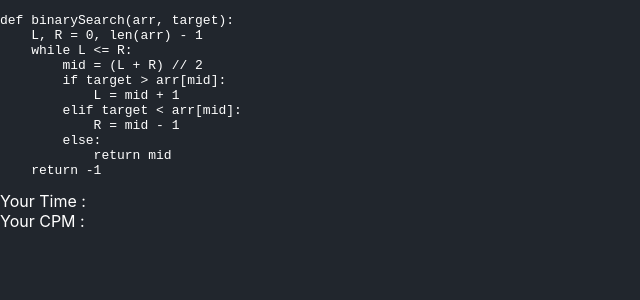
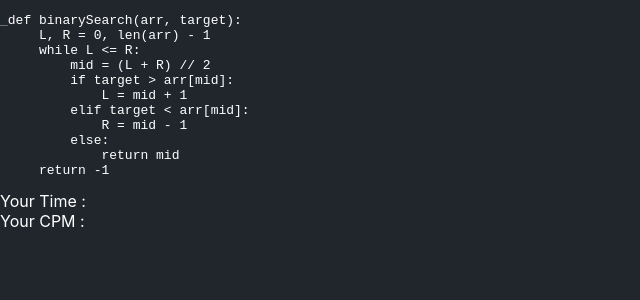
Before and after one commit to yoyokabo/DevsType, a React (Create React App) app in the folder go-fast-break-things/: page / in a window 1280 px wide. Shown: the top 300 px of the page, without its empty margins (0-640 px from the left). Built offline with nearby package versions, Linux system fonts and the light colour scheme.

Commit message:
Added blinking text cursor

```diff
--- a/go-fast-break-things/src/App.tsx
+++ b/go-fast-break-things/src/App.tsx
@@ -1,6 +1,7 @@
 import { useRef , useEffect, useState } from 'react';
 import './App.css';
 import validator from './utils/validator';
+import Blink from './components/blink';
 
 let capsLockOn = false;
 let shiftOn = false;
@@ -187,6 +188,7 @@ function App() {
           </pre>
           <pre style={{ color: 'red' }}>{wrong}
             </pre>
+            <Blink text='_'></Blink>
             <pre style={{ color: 'white' }}>{content}
             </pre>
 
--- /dev/null
+++ b/go-fast-break-things/src/components/blink.tsx
@@ -0,0 +1,14 @@
+import styles from "../styles/blink.module.css"
+
+interface BlinkProps {
+    text: string
+}
+const Blink = ({text}: BlinkProps) => {
+    return (
+        <>
+        <pre className={`${styles.blink_me}`}>{text}</pre>
+    </>
+    )
+}
+
+export default Blink
--- /dev/null
+++ b/go-fast-break-things/src/styles/blink.module.css
@@ -0,0 +1,12 @@
+body{
+    color: white;}
+
+    .blink_me {
+      animation: blinker 1.3s linear infinite;
+    }
+
+    @keyframes blinker {
+      50% {
+        opacity: 0;
+      }
+    }
```
